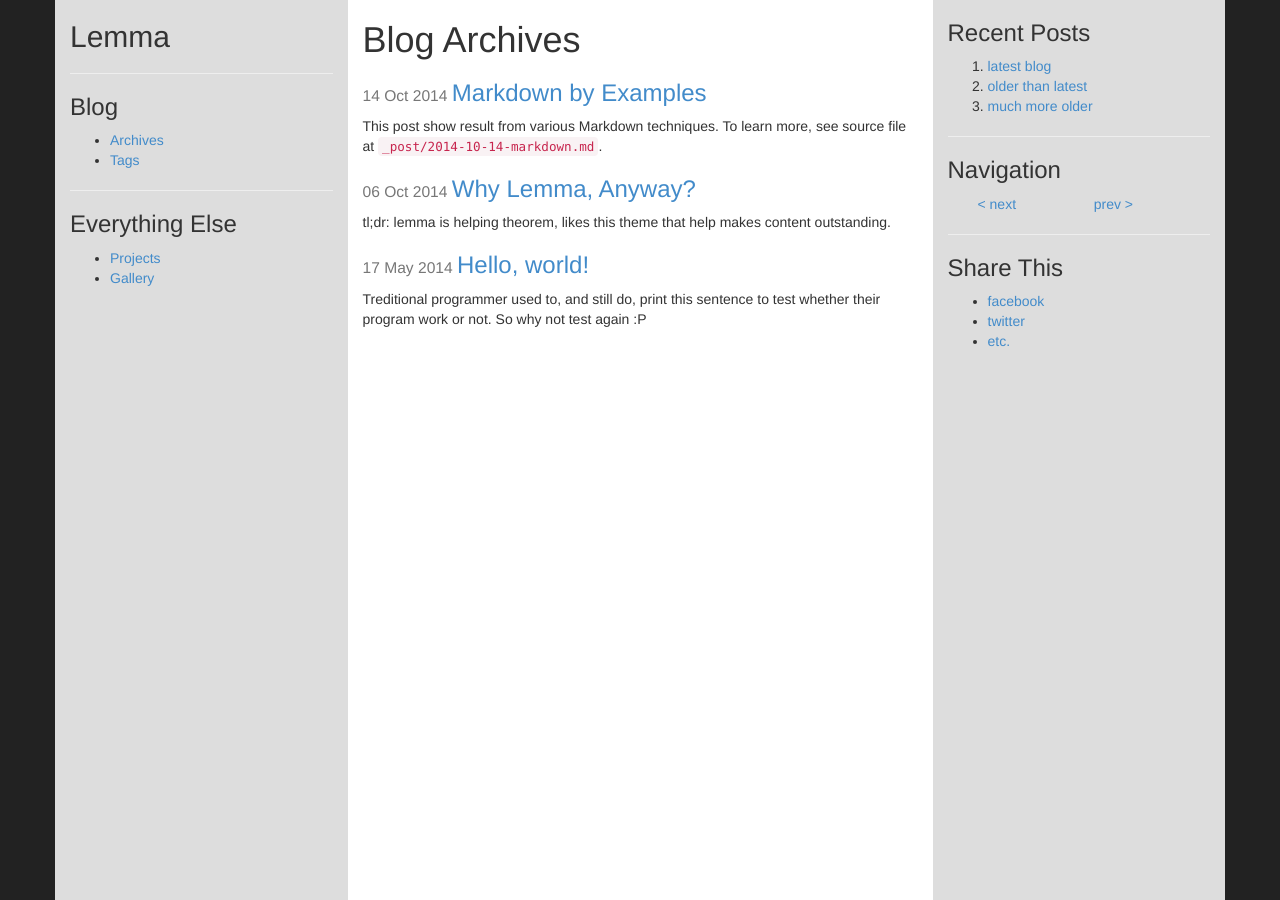
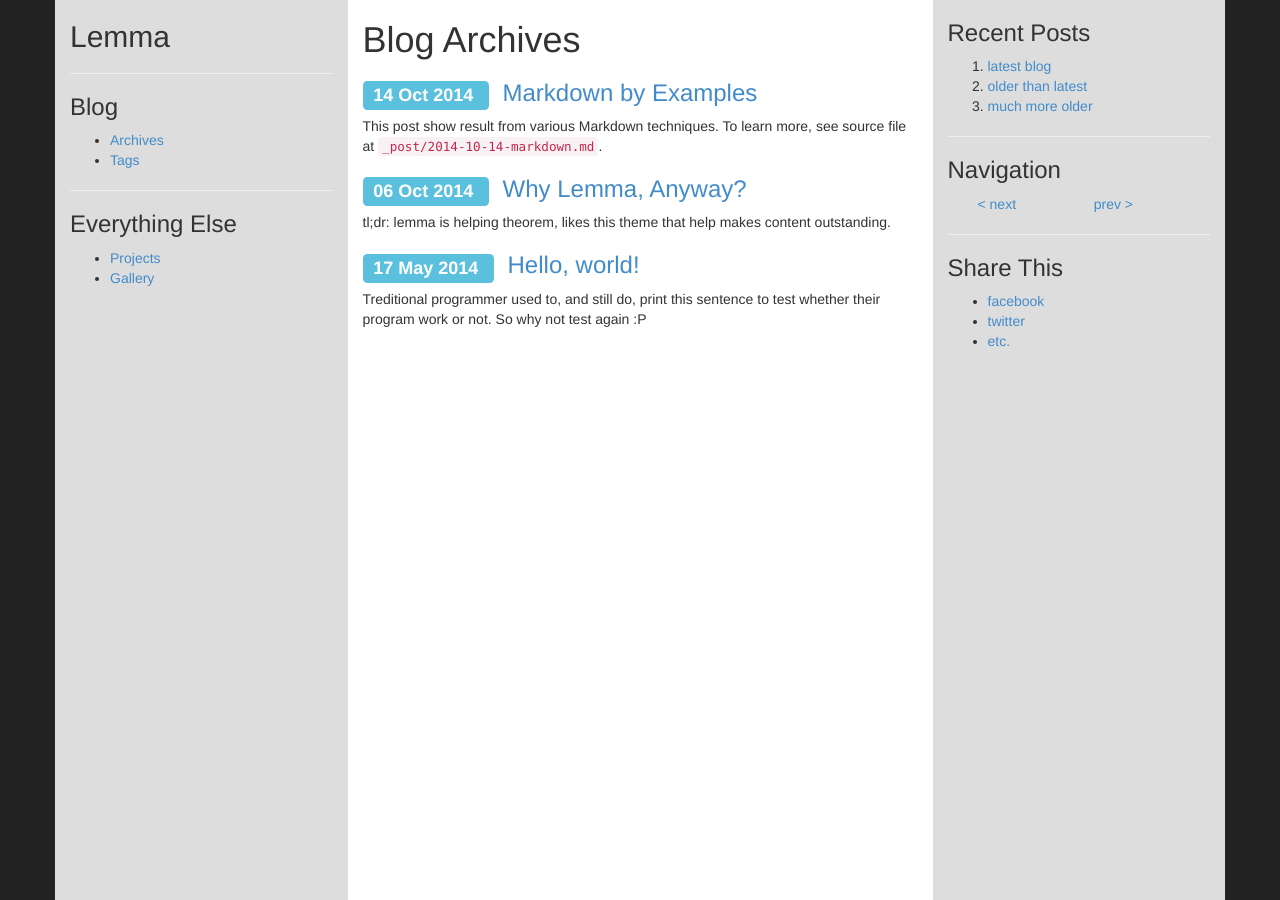
Before and after one commit to neizod/lemma-theme, a Jekyll site: the page built from archives.html, in a window 1280 px wide. Built offline with Jekyll 4.4.1, drawn with Linux system fonts in a browser that asks for light colours; Markdown is read by kramdown in place of the engine named in the settings.

Commit message:
use label-info for date.

```diff
--- a/_layouts/post.html
+++ b/_layouts/post.html
@@ -3,8 +3,10 @@ layout: default
 ---
 
 <p>
-  Posted on {{ page.date | date_to_string }},
-  under tags: {% for tag in page.tags %}{{ tag }}{% unless forloop.last %}, {% endunless %}{% endfor %}.
+  <span class="label label-info">{{ page.date | date_to_string }}</span>
+  {% for tag in page.tags %}
+    <span class="label label-default">{{ tag }}</span>
+  {% endfor %}
 </p>
 
 {{ content }}
--- a/archives.html
+++ b/archives.html
@@ -6,14 +6,15 @@ title: Blog Archives
   {% for post in site.posts %}
   <li>
     <h3>
-      <small>
+      <span class="label label-info">
         {{ post.date | date_to_string }}
-      </small>
+      </span>
+      &nbsp;
       <a href="{{ site.baseurl }}{{ post.url }}">
         {{ post.title }}
       </a>
     </h3>
-    <p>{{ post.excerpt }}</p>
+    {{ post.excerpt }}
   </li>
   {% endfor %}
 </ul>
```
